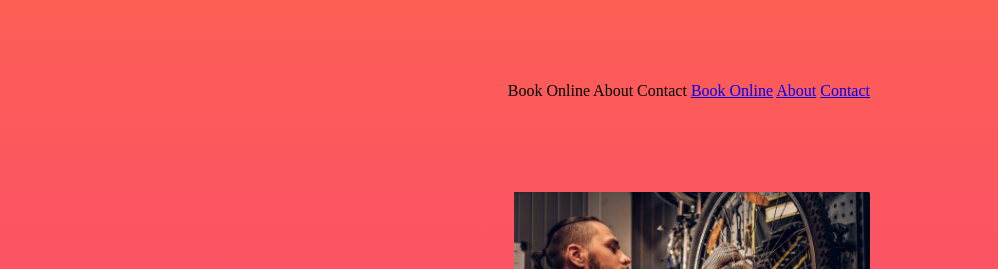
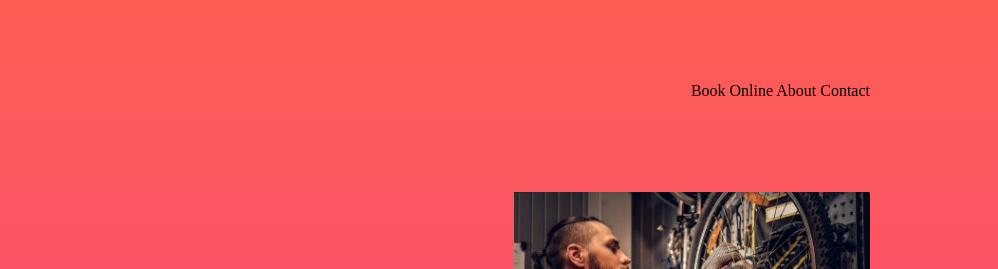
Before and after one commit to zubin131/html-css-bootstrap, a plain HTML site: page Project 2/index.html in a window 1280 px wide. Shown: the top 269 px of the page, 282-1280 px from the left. Drawn offline with Linux system fonts and the light colour scheme.

Commit message:
adjusted nav bar

```diff
--- a/Project 2/index.html
+++ b/Project 2/index.html
@@ -26,9 +26,6 @@
           Book Online
           About
           Contact
-          <a href="#">Book Online</a>
-          <a href="#">About</a>
-          <a href="#">Contact</a>
         </nav>
       </div>
     </header>
```
